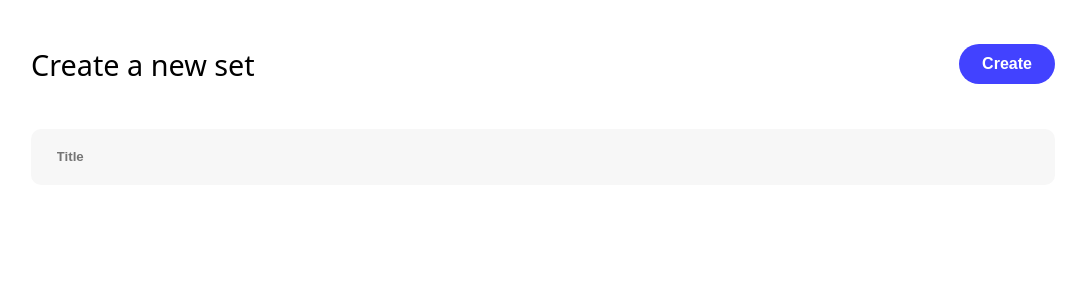
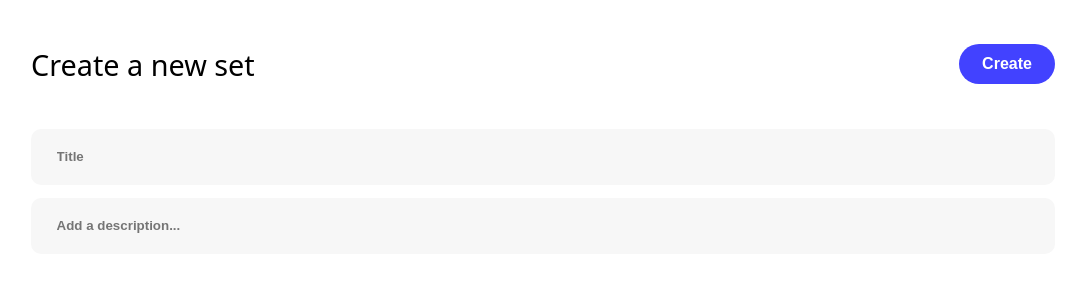
Before and after one commit to jacobyangg9/quizly, a React (Vite) app: page /create in a window 1280 px wide. Shown: the top 300 px of the page, without its empty margins (97-1183 px from the left). Built offline with nearby package versions, Linux system fonts and the light colour scheme.

Commit message:
Save local changes

```diff
--- a/src/Create/Create.jsx
+++ b/src/Create/Create.jsx
@@ -14,6 +14,7 @@ function Create() {
                 </div>
                 <div className={styles.statsWrapper}>
                     <input className={styles.titleInputField} placeholder='Title'/>
+                    <input className={styles.titleInputField} placeholder="Add a description... "></input>
                 </div>
             </div>
         </>
--- a/src/Create/Create.module.css
+++ b/src/Create/Create.module.css
@@ -55,6 +55,7 @@
     border-radius: 10px;
     box-sizing: border-box;
     padding-left: 2%;
+    margin-bottom: 1%;
 }
 
 .titleInputField:focus {
```
